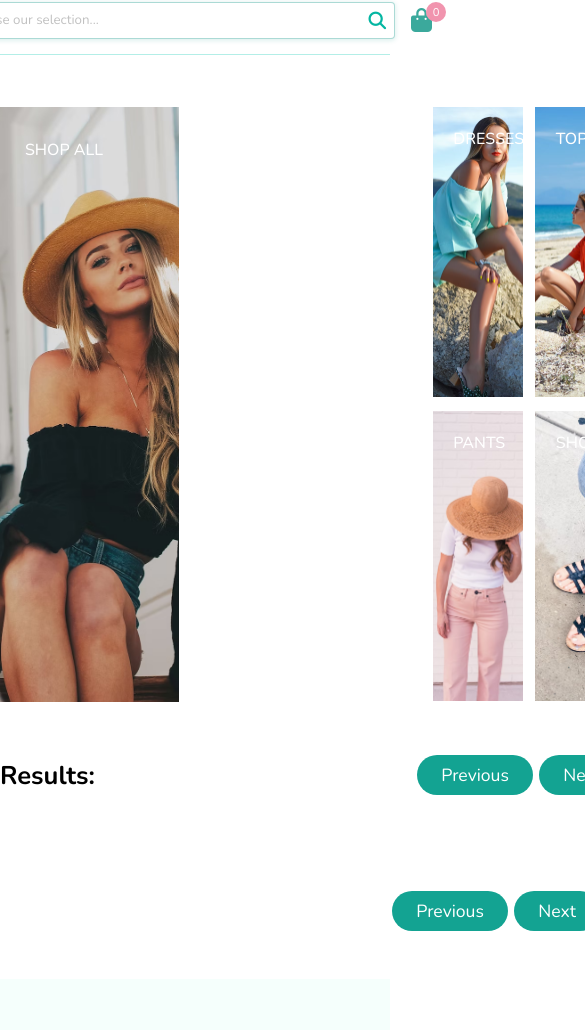
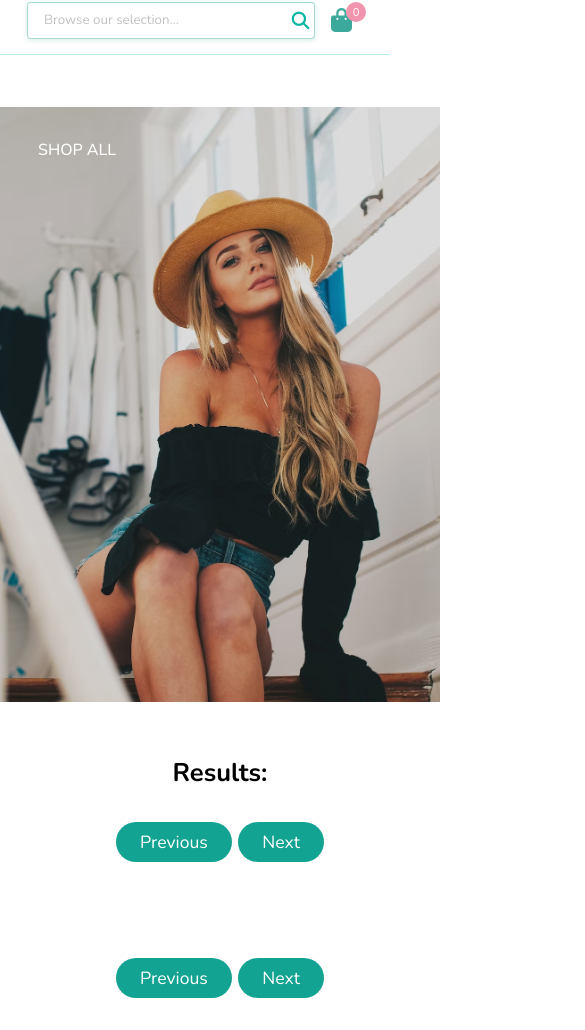
Before and after one commit to eddiemaceda11/searchspring-api-project, a plain HTML site: page index.html in a window 390 px wide. Shown: the part 65-1095 px from the top of the page, 585 px wide, since content can reach past the window. Drawn offline with nearby package versions, Linux system fonts and the light colour scheme.

Commit message:
Added media queries for mobile responsiveness @max-width:650px

```diff
--- a/style.css
+++ b/style.css
@@ -542,3 +542,76 @@ section.footer {
     margin-left: 0.15rem;
   }
 }
+
+@media (max-width: 650px) {
+  /* HEADER */
+  header {
+    height: 120px;
+  }
+
+  form {
+    width: 18rem;
+  }
+
+  /* MAIN */
+  .nav-div {
+    width: 100%;
+  }
+
+  .nav-grid {
+    display: none;
+  }
+
+  .main-img {
+    width: 440px;
+  }
+
+  /* RESULTS */
+
+  .grid-container {
+    grid-template-columns: repeat(1, 1fr);
+
+    max-width: 100%;
+    width: 300px;
+    height: auto;
+
+    display: flex;
+    flex-direction: column;
+  }
+
+  .card {
+    height: 525px;
+    width: 285px;
+    align-self: center;
+  }
+
+  .card-img {
+    min-height: 420px;
+    height: fit-content;
+  }
+
+  .item-name {
+    margin-top: 0.4rem;
+  }
+
+  .card-pricing {
+    margin-top: 0.2rem;
+  }
+
+  .pagination-top,
+  .pagination-bottom {
+    max-width: 100%;
+    width: 360px;
+  }
+
+  .pagination-top {
+    display: flex;
+    flex-direction: column;
+    gap: 2rem;
+  }
+
+  .pagination-bottom {
+    margin: 0 auto;
+    justify-content: center;
+  }
+}
```
